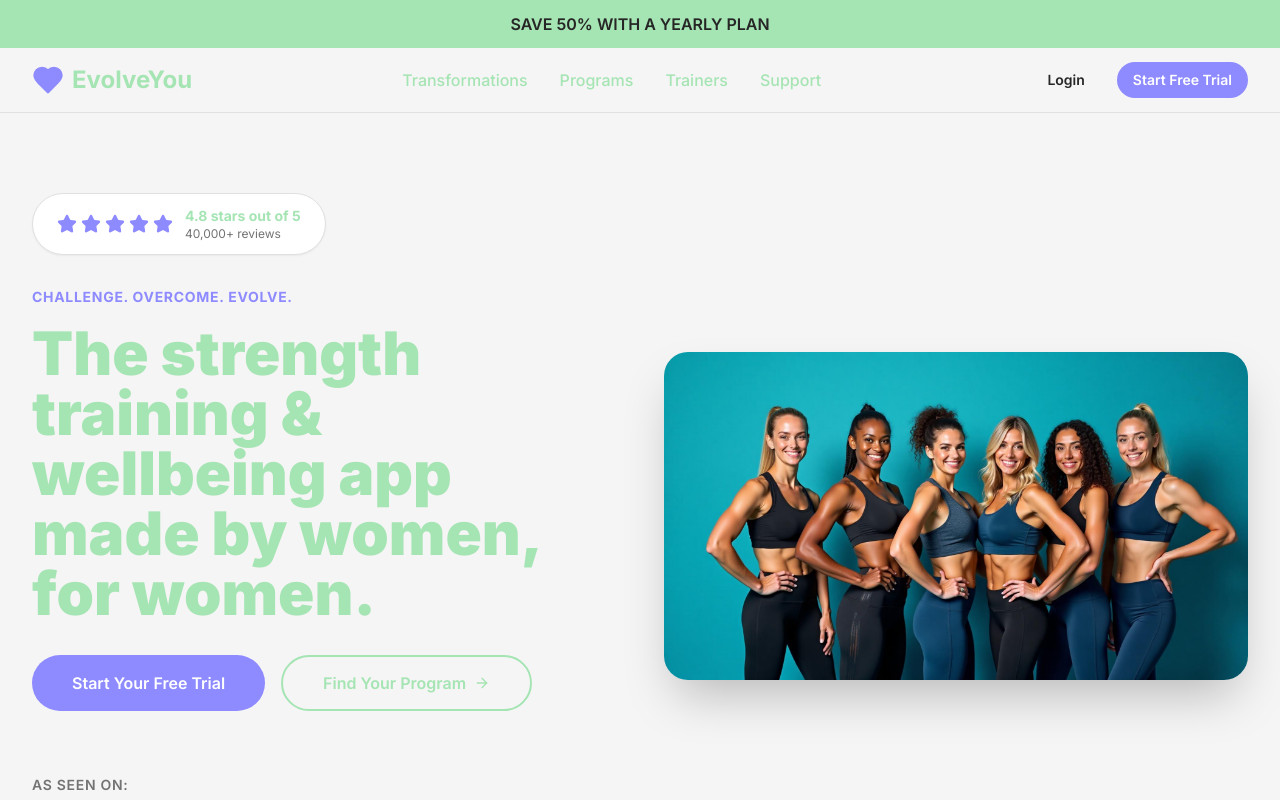
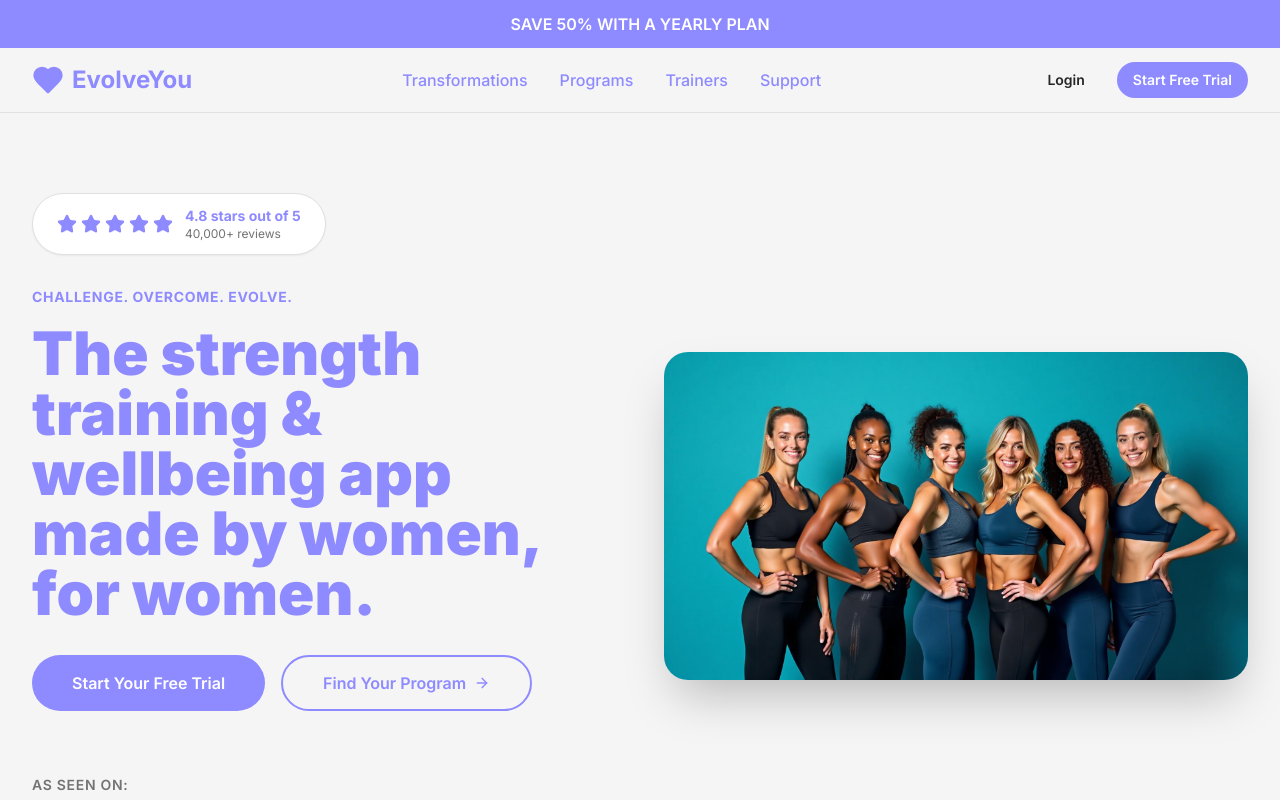
Before and after one commit to DhruvishaBobbi/my-evolve-clone, a React (Vite) app: page / in a window 1280 px wide. Shown: the top 800 px of the page. Built offline with nearby package versions, Linux system fonts and the light colour scheme; the HTML template or start-up script is replaced by a standard one.

Commit message:
Refactor color scheme

```diff
--- a/src/index.css
+++ b/src/index.css
@@ -20,8 +20,8 @@ All colors MUST be HSL.
     --primary: 242 100% 77%;
     --primary-foreground: 0 0% 100%;
 
-    --secondary: 134 54% 77%;
-    --secondary-foreground: 0 0% 15%;
+    --secondary: 242 100% 77%;
+    --secondary-foreground: 0 0% 100%;
 
     --muted: 0 0% 90%;
     --muted-foreground: 0 0% 45%;
@@ -68,8 +68,8 @@ All colors MUST be HSL.
     --primary: 242 100% 77%;
     --primary-foreground: 0 0% 100%;
 
-    --secondary: 134 54% 77%;
-    --secondary-foreground: 0 0% 15%;
+    --secondary: 242 100% 77%;
+    --secondary-foreground: 0 0% 100%;
 
     --muted: 0 0% 20%;
     --muted-foreground: 0 0% 65%;
```
